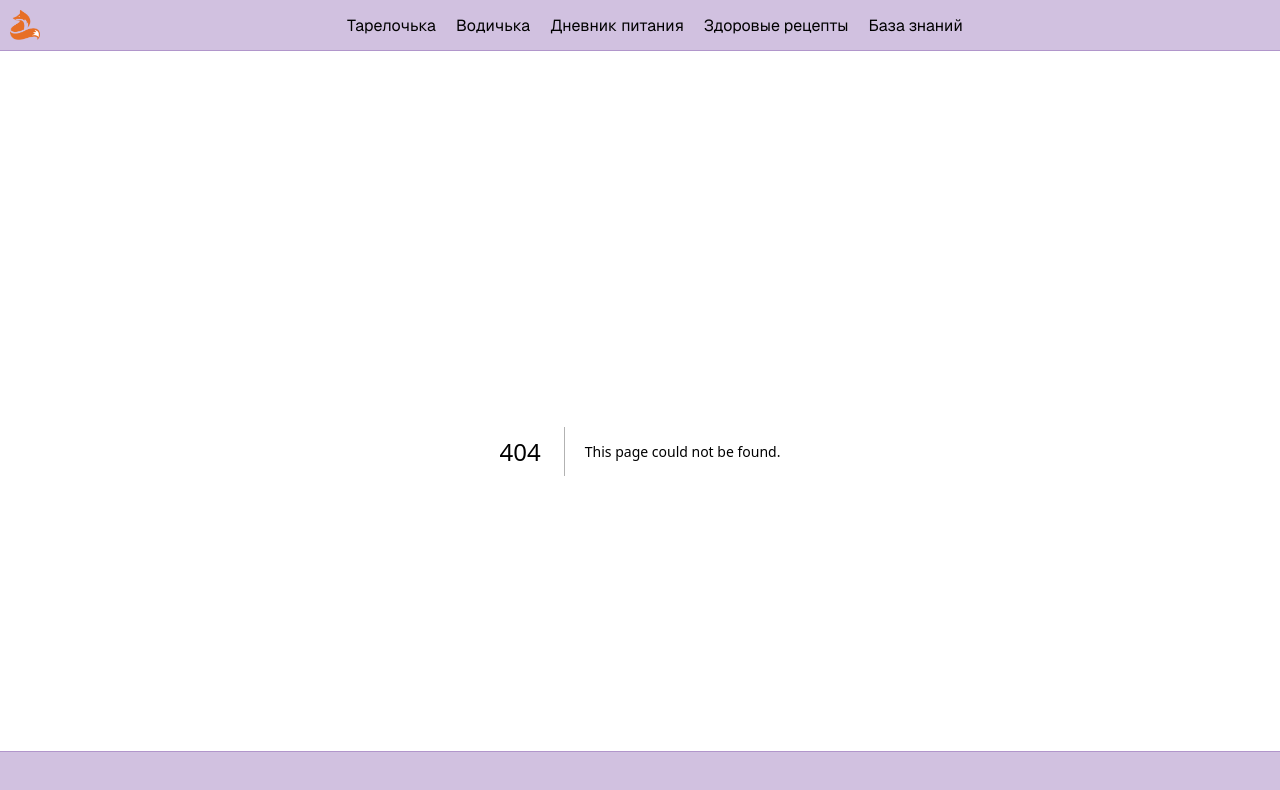
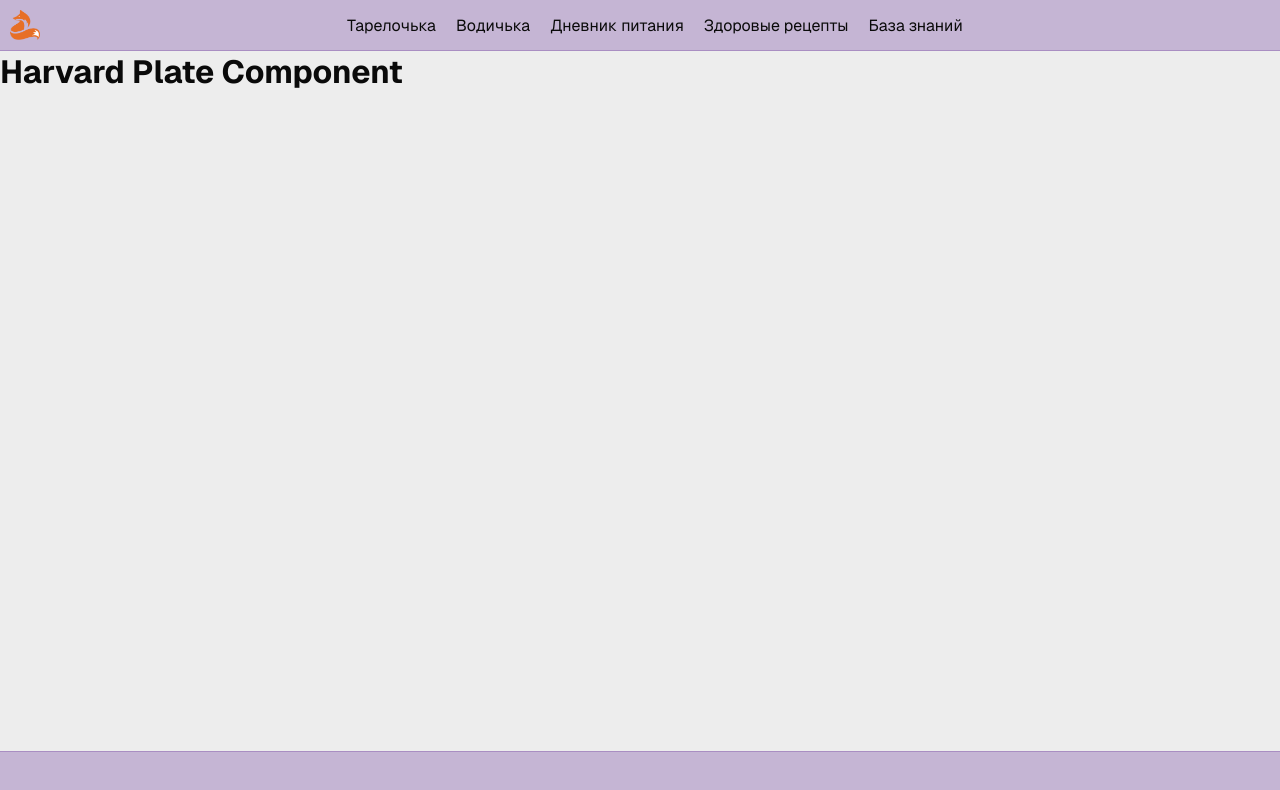
Before and after one commit to Slimmind/healthy-fox, a Next.js app: page /plate in a window 1280 px wide. Before the commit this address had no page. Shown: the top 790 px of the page. Built offline with nearby package versions, Linux system fonts and the light colour scheme.

Commit message:
Harvard Plate

```diff
--- /dev/null
+++ b/app/plate/page.tsx
@@ -0,0 +1,5 @@
+import { HarvardPlate } from "@/components/harvard-plate/HarvardPlate";
+
+export default function Plate() {
+  return <HarvardPlate />;
+}
--- /dev/null
+++ b/components/harvard-plate/HarvardPlate.tsx
@@ -0,0 +1,3 @@
+export const HarvardPlate = () => {
+  return <h1>Harvard Plate Component</h1>;
+};
```
Also changed, not shown: components/harvard-plate/harvard-plate.module.css (added), components/harvard-plate/index.ts (added).
